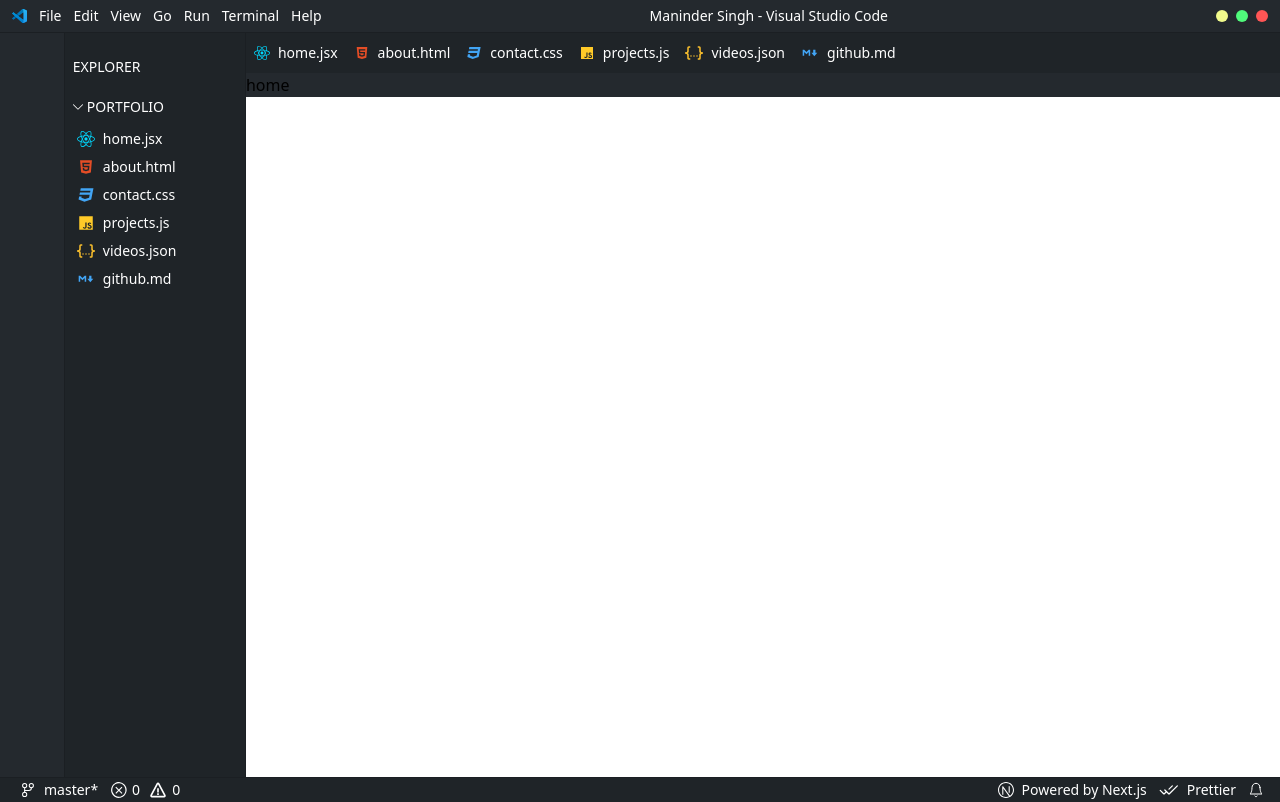
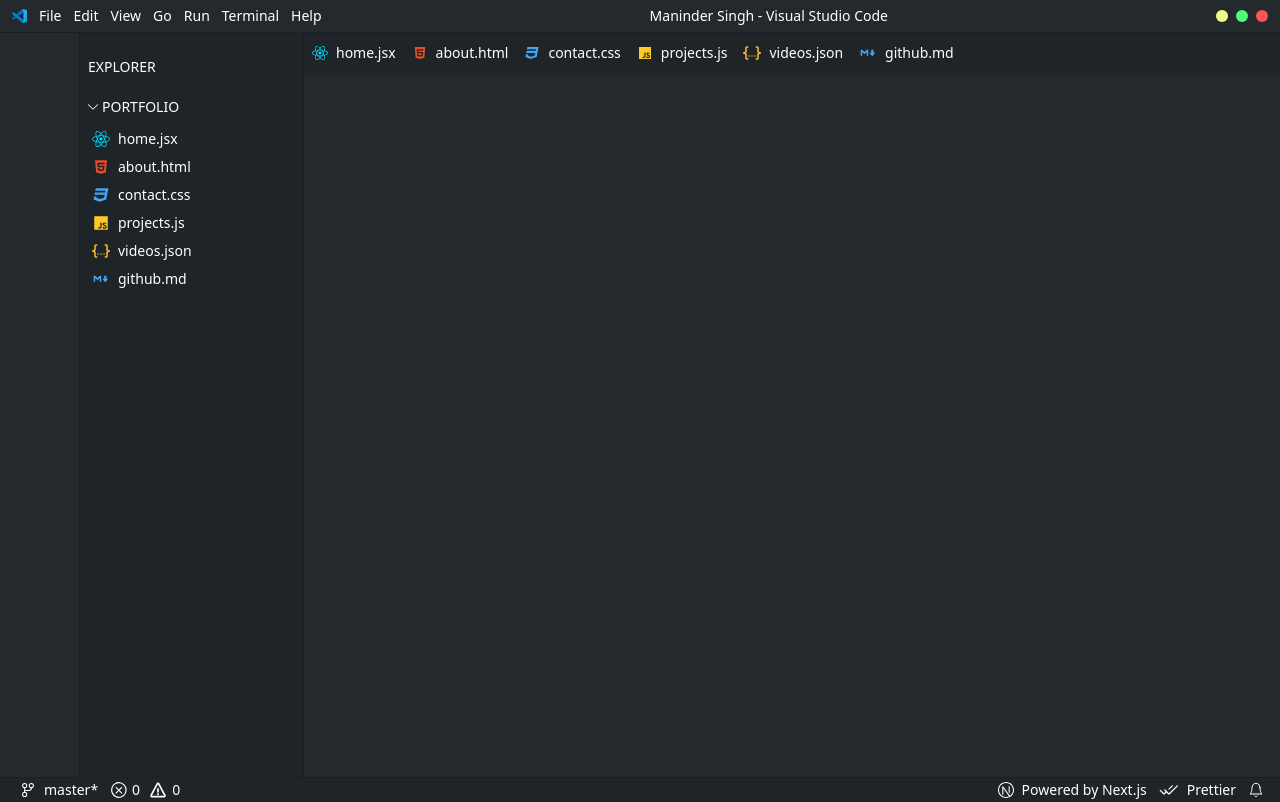
Before and after one commit to braeniac/vscode-website, a Next.js app: page / in a window 1280 px wide. Built offline with nearby package versions, Linux system fonts and the light colour scheme.

Commit message:
update main screen bg-color, fixed div height problem

```diff
--- a/components/Layout.js
+++ b/components/Layout.js
@@ -13,9 +13,9 @@ function Layout({ children }) {
     <div className='flex h-[calc(100vh-56px)]'>
       <Sidebar />
       <Explorer />
-      <div className='w-full'>
+      <div className='flex-1'>
         <Taskbar />
-        <main>
+        <main className=''>
           { children }
         </main>
       </div>
--- a/components/Taskbar.js
+++ b/components/Taskbar.js
@@ -9,7 +9,7 @@ function Taskbar() {
   const router = useRouter();
 
   return (
-    <div className='flex bg-[#1f2428] items-center h-10 sm:h-10 text-white text-sm overflow-auto'>
+    <div className='flex w-full bg-[#1f2428] items-center h-10 sm:h-10 text-white text-sm overflow-auto'>
 
       <button
         className='flex space-x-2 items-center hover:bg-[#24292e] h-full px-2 focus:border-t-2 focus:border-[#f9826c] focus:bg-[#24292e]'
--- a/pages/About.js
+++ b/pages/About.js
@@ -2,7 +2,7 @@ import React from 'react'
 
 function About() {
   return (
-    <div className='bg-[#24292e]'>
+    <div className='bg-[#24292e] h-[calc(100vh-(95px))] border-b-[0.1px] border-[#1b1f23]'>
 
       About
     </div>
--- a/pages/Contact.js
+++ b/pages/Contact.js
@@ -2,7 +2,7 @@ import React from 'react'
 
 function Contact() {
   return (
-    <div className='bg-[#24292e]'>Contact</div>
+    <div className='bg-[#24292e] h-[calc(100vh-(95px))] border-b-[0.1px] border-[#1b1f23]'>Contact</div>
   )
 }
 
--- a/pages/Github.js
+++ b/pages/Github.js
@@ -7,7 +7,7 @@ function Github() {
 
 
   return (
-    <div className='bg-[#24292e]'>Github</div>
+    <div className='bg-[#24292e] h-[calc(100vh-(95px))] border-b-[0.1px] border-[#1b1f23]'>Github</div>
   )
 }
 
--- a/pages/Projects.js
+++ b/pages/Projects.js
@@ -2,7 +2,7 @@ import React from 'react'
 
 function Projects() {
   return (
-    <div className='bg-[#24292e]'>Projects</div>
+    <div className='bg-[#24292e] h-[calc(100vh-(95px))] border-b-[0.1px] border-[#1b1f23]'>Projects</div>
   )
 }
 
--- a/pages/Videos.js
+++ b/pages/Videos.js
@@ -2,7 +2,7 @@ import React from 'react'
 
 function Videos() {
   return (
-    <div className='bg-[#24292e]'>
+    <div className='bg-[#24292e] h-[calc(100vh-(95px))] border-b-[0.1px] border-[#1b1f23]'>
       Videos
     </div>
   )
--- a/pages/index.js
+++ b/pages/index.js
@@ -2,16 +2,7 @@ import React from 'react';
 
 export default function Home() {
   return (
-    <div className='bg-[#24292e]'>
-
-
-
-        home
-
-
-
-
-
+    <div className='bg-[#24292e] h-[calc(100vh-(95px))] border-b-[0.1px] border-[#1b1f23]'>
 
 
 
```
Also changed, not shown: components/Sidebar.js (+1 -9 lines).
